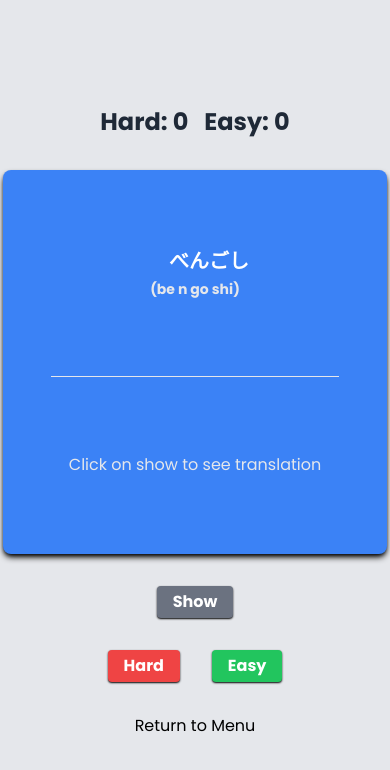
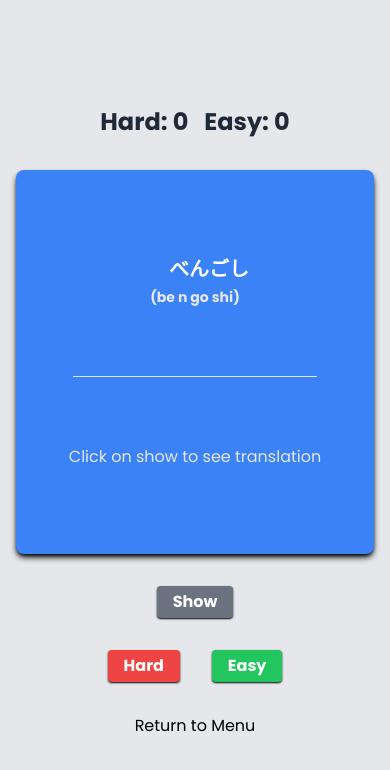
Before and after one commit to yasserpulido/languages-flashcard-react, a React (Vite) app: page / in a window 390 px wide. Both pictures are taken after a click on the button "Start Quiz". Shown: the top 770 px of the page. Built offline with nearby package versions, Linux system fonts and the light colour scheme; some icons are missing; what tailwindcss-animated would draw is missing.

Commit message:
se mejore el responsivo.

```diff
--- a/public/dictionary.json
+++ b/public/dictionary.json
@@ -5,14 +5,14 @@
             "word": "おちゃ",
             "romanji": "o cha",
             "translation": "green teas, green tea, tea",
-            "audioName": "tea.mp3"
+            "audioName": "ocha.mp3"
         },
         {
             "id": 2,
             "word": "ください",
             "romanji": "ku da sa i",
             "translation": "please",
-            "audioName": "please.mp3"
+            "audioName": "kudasai.mp3"
         },
         {
             "id": 3,
--- a/src/App.tsx
+++ b/src/App.tsx
@@ -5,10 +5,10 @@ function App() {
   const { currentFlashcard, stats, showMenu, startQuiz, returnToMenu } = useDictionary();
 
   return (
-    <div className="min-h-screen flex flex-col gap-8 justify-center items-center bg-gray-200">
+    <div className="min-h-screen flex flex-col gap-8 justify-center items-center bg-gray-200 p-4">
       {showMenu ? (
         <>
-          <h1 className="text-4xl font-bold text-gray-800">
+          <h1 className="text-4xl font-bold text-gray-800 text-center">
             Japanese Flashcards
           </h1>
 
--- a/src/components/flashcard/flashcard.tsx
+++ b/src/components/flashcard/flashcard.tsx
@@ -29,7 +29,7 @@ const Flashcard = ({ flashcard }: Props) => {
 
   return (
     <div
-      className={`bg-blue-500 w-96 h-96 rounded-lg flex flex-col justify-evenly items-center shadow-md shadow-black ${animationClass}`}
+      className={`bg-blue-500 h-96 max-w-96 p-4 w-full rounded-lg flex flex-col justify-evenly items-center shadow-md shadow-black ${animationClass}`}
     >
       <div className="font-bold text-xl text-white flex flex-col items-center gap-1">
         <div className="flex gap-2 items-center">
--- a/src/output.css
+++ b/src/output.css
@@ -552,6 +552,14 @@ video {
   height: 24rem;
 }
 
+.h-full {
+  height: 100%;
+}
+
+.max-h-96 {
+  max-height: 24rem;
+}
+
 .min-h-screen {
   min-height: 100vh;
 }
@@ -562,6 +570,14 @@ video {
 
 .w-96 {
   width: 24rem;
+}
+
+.w-full {
+  width: 100%;
+}
+
+.max-w-96 {
+  max-width: 24rem;
 }
 
 @keyframes fade-up {
@@ -634,6 +650,10 @@ video {
   gap: 2rem;
 }
 
+.text-wrap {
+  text-wrap: wrap;
+}
+
 .rounded {
   border-radius: 0.25rem;
 }
@@ -667,6 +687,10 @@ video {
   background-color: rgb(239 68 68 / var(--tw-bg-opacity));
 }
 
+.p-4 {
+  padding: 1rem;
+}
+
 .px-4 {
   padding-left: 1rem;
   padding-right: 1rem;
@@ -675,6 +699,10 @@ video {
 .py-1 {
   padding-top: 0.25rem;
   padding-bottom: 0.25rem;
+}
+
+.text-center {
+  text-align: center;
 }
 
 .text-2xl {
```
Also changed, not shown: 2 other files (tests, documents, lock files or other folders).
